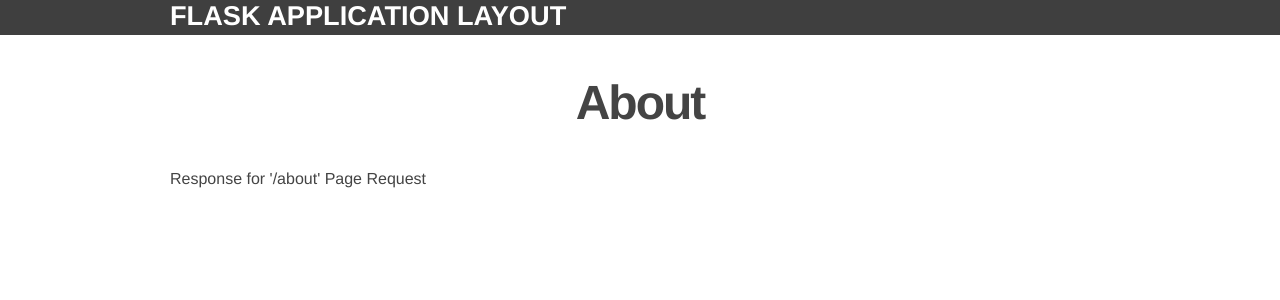
After one commit to EunsungKoh/HelloFlask, a Flask app: page /about in a window 1280 px wide. The commit adds this page. Shown: the top 300 px of the page. Run offline with Flask 2, Linux system fonts and the light colour scheme.

Commit message:
About Router

```diff
--- a/app/routes.py
+++ b/app/routes.py
@@ -1,9 +1,14 @@
 from flask import Flask, render_template
+
 app = Flask(__name__)
 
 @app.route('/')
 def home():
-    return render_template('home.html')
+  return render_template('home.html')
 
-if __name__ == '__main__' :
-    app.run(debug=True)
+@app.route('/about')
+def about():
+  return render_template('about.html')
+
+if __name__ == '__main__':
+  app.run(debug=True)
--- /dev/null
+++ b/app/templates/about.html
@@ -0,0 +1,5 @@
+{% extends "layout.html" %}
+{% block content %}
+    <h2>About</h2>
+    <p> Response for '/about' Page Request </p>
+{% endblock %}
--- a/app/templates/home.html
+++ b/app/templates/home.html
@@ -1,4 +1,4 @@
-{% extends "layout.html"  %}
+{% extends "layout.html" %}
 {% block content %}
     <div class="jumbo">
         <h2> Hello Flask Home! </h2>
```
